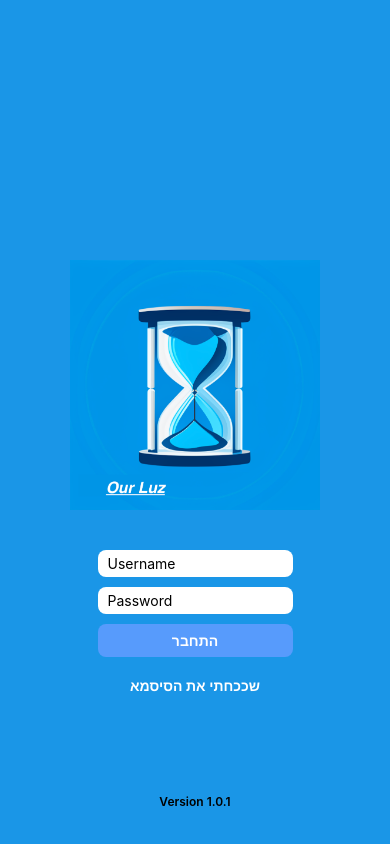
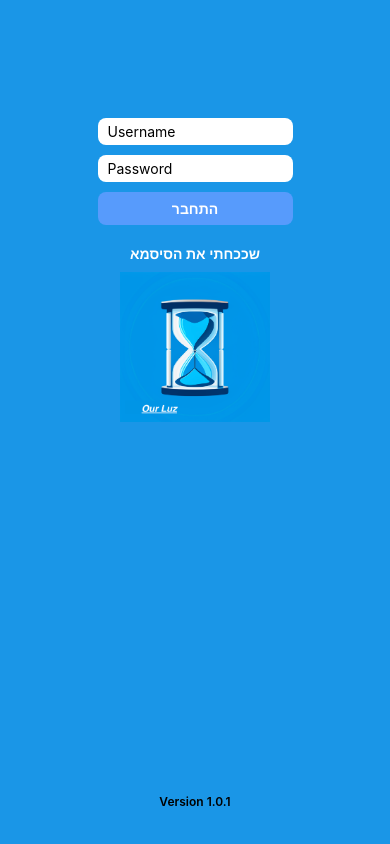
Before and after one commit to KellnerOmri/ourluz_mobile, a React Native app: screen / in a window 390 px wide. Built offline with nearby package versions, Linux system fonts and the light colour scheme.

Commit message:
resize logo

```diff
--- a/app.json
+++ b/app.json
@@ -2,7 +2,7 @@
   "expo": {
     "name": "ourluz_mobile",
     "slug": "ourluz_mobile",
-    "version": "1.0.1",
+    "version": "1.0.0",
     "orientation": "portrait",
     "icon": "./assets/icon.png",
     "userInterfaceStyle": "light",
--- a/src/pages/loginPage/LoginPage.tsx
+++ b/src/pages/loginPage/LoginPage.tsx
@@ -34,12 +34,20 @@ export const LoginPage = () => {
             backgroundColor: colors.primary,
             height: "100%",
             display: "flex",
-            justifyContent: "flex-end",
+            justifyContent: "space-around",
+            width: "100%",
+            alignItems: "center"
+        },
+        mainLogIn: {
+            flex: 1,
+            marginTop: "20%",
+            backgroundColor: colors.primary,
+            display: "flex",
             width: "100%",
             alignItems: "center"
         },
         logo: {
-            width: 250, height: 250
+            width: 150, height: 150
         },
         textInput: {
             display: "flex",
@@ -68,6 +76,8 @@ export const LoginPage = () => {
         },
         submitText: {
             textAlign: "center", color: colors.white, fontWeight: "600"
+        }, logoWrapper: {
+            marginTop: 10
         }
     });
     const checkIfUserConnected = async (token: string) => {
@@ -143,9 +153,12 @@ export const LoginPage = () => {
 
 
     return <View style={styles.container}>
-        <Image style={styles.logo} source={require("../../assets/images/ourLuzLogo.png")}/>
+        <View style={styles.mainLogIn}>
+
+
             <View style={styles.inputWrapper}>
-            <View style={styles.textInput}><TextInput style={{width: "80%"}} placeholder={"Username"} value={username}
+                <View style={styles.textInput}><TextInput style={{width: "80%"}} placeholder={"Username"}
+                                                          value={username}
                                                           onChangeText={setUsername}></TextInput>
                     {username.length > 0 && <TouchableOpacity style={{width: 20}} onPress={() => setUsername("")}><Image
                         style={{width: 15, height: 15}}
@@ -167,8 +180,11 @@ export const LoginPage = () => {
             }} style={styles.forgetPassword}><Text
                 style={styles.forgetPassText}>שככחתי את
                 הסיסמא</Text></TouchableOpacity>
+            <View style={styles.logoWrapper}>
+                <Image style={styles.logo} source={require("../../assets/images/ourLuzLogo.png")}/>
+            </View>
+        </View>
         <View style={styles.version}><Text style={styles.versionText}>Version {packageJson.version}</Text></View>
-
         {/*error submit modal*/}
         <Modal
             style={{
```
Lines whose indentation alone changed are shown as unchanged.
